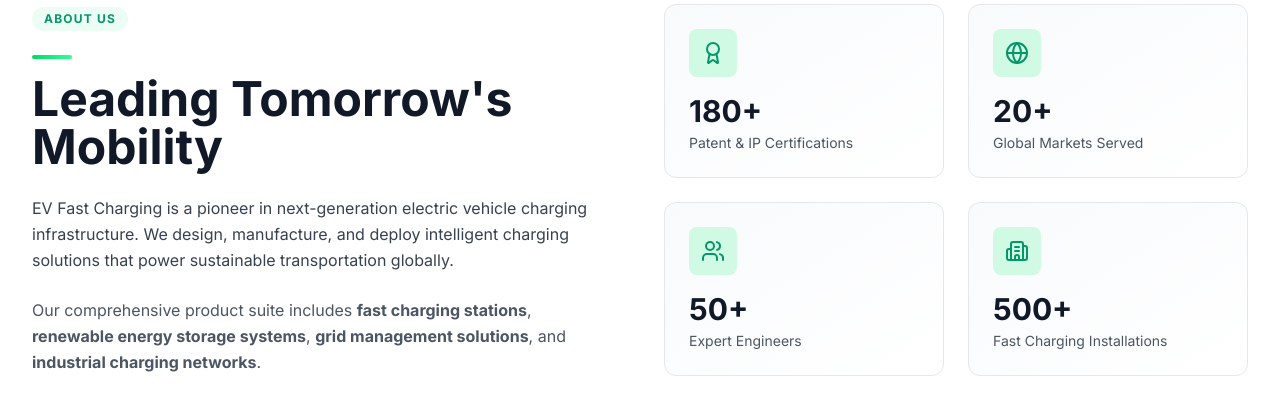
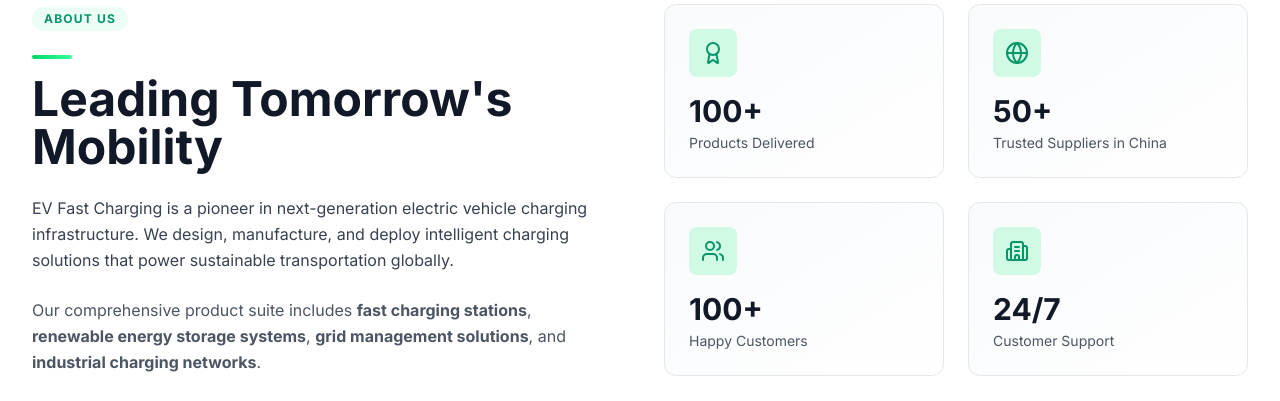
Before and after one commit to AshokNepalOfficial/cp_evfast, a Next.js app: page / in a window 1280 px wide. Shown: the part 860-1261 px from the top of the page. Built offline with nearby package versions, Linux system fonts and the light colour scheme.

Commit message:
Update the card data of about us section of homepage

```diff
--- a/src/app/page.tsx
+++ b/src/app/page.tsx
@@ -8,11 +8,18 @@
   Battery, Plug, Leaf
 } from 'lucide-react';
 
+// const stats = [
+//   { value: '180+', label: 'Patent & IP Certifications', icon: Award },
+//   { value: '20+', label: 'Global Markets Served', icon: Globe },
+//   { value: '20+', label: 'Expert Engineers', icon: Users },
+//   { value: '500+', label: 'Fast Charging Installations', icon: Building2 },
+// ];
+
 const stats = [
-  { value: '180+', label: 'Patent & IP Certifications', icon: Award },
-  { value: '20+', label: 'Global Markets Served', icon: Globe },
-  { value: '50+', label: 'Expert Engineers', icon: Users },
-  { value: '500+', label: 'Fast Charging Installations', icon: Building2 },
+  { value: '100+', label: 'Products Delivered', icon: Award },
+  { value: '50+', label: 'Trusted Suppliers in China', icon: Globe },
+  { value: '100+', label: 'Happy Customers', icon: Users },
+  { value: '24/7', label: 'Customer Support', icon: Building2 },
 ];
 
 const allProducts = [
@@ -108,7 +115,7 @@
 const heroSlides = [
   {
     landscape: '/images/bg2.jpeg',
-    portrait: '/images/mobile/product-showcase.png',
+    portrait: '/images/mobile/mobile-pro-1.png',
   },
   {
     landscape: '/images/bg3.png',
```
Also changed, not shown: 1 other file (tests, documents, lock files or other folders).
